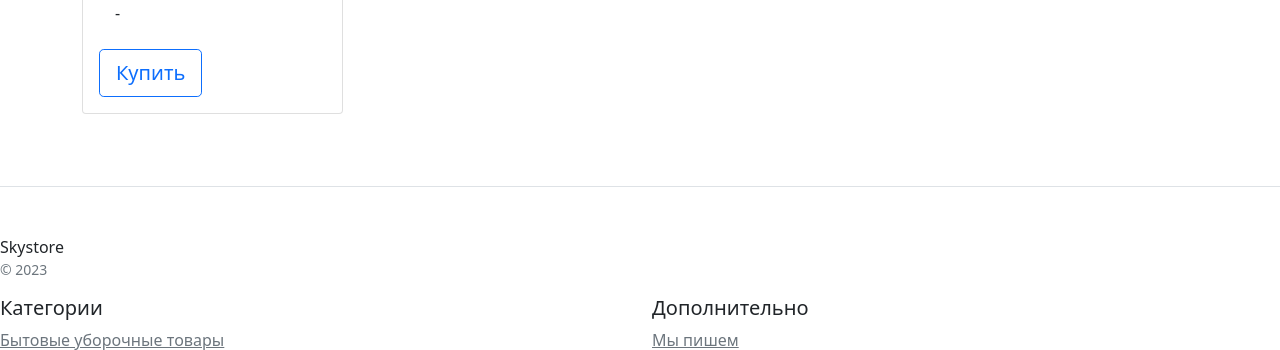
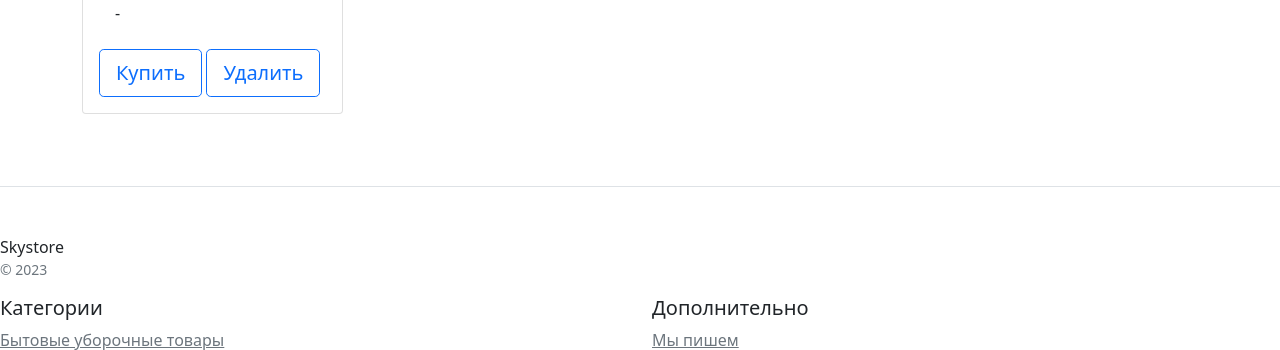
Before and after one commit to maksim-bolotin/django_dz, a Django app: template catalog/templates/catalog/product.html in a window 1280 px wide. Shown: the part 227-577 px from the top of the page. Run offline with Django 5.2, Linux system fonts and the light colour scheme; the template is opened without the code that fills it, so the values that code supplies are empty; some libraries are stand-ins or nearby versions.

Commit message:
Мелкие изменения в шаблоне

```diff
--- a/catalog/templates/catalog/product.html
+++ b/catalog/templates/catalog/product.html
@@ -1,5 +1,5 @@
 {% extends 'catalog/base.html' %}
-
+{% load media %}
 {% block content %}
 <html lang="en">
 <meta charset="utf-8">
@@ -17,6 +17,7 @@
                         <li>- {{ object_list.product_category.product_image }}</li>
                     </ul>
                     <button type="button" class="btn btn-lg btn-block btn-outline-primary">Купить</button>
+                    <button type="button" class="btn btn-lg btn-block btn-outline-primary">Удалить</button>
                 </div>
             </div>
         </div>
```
